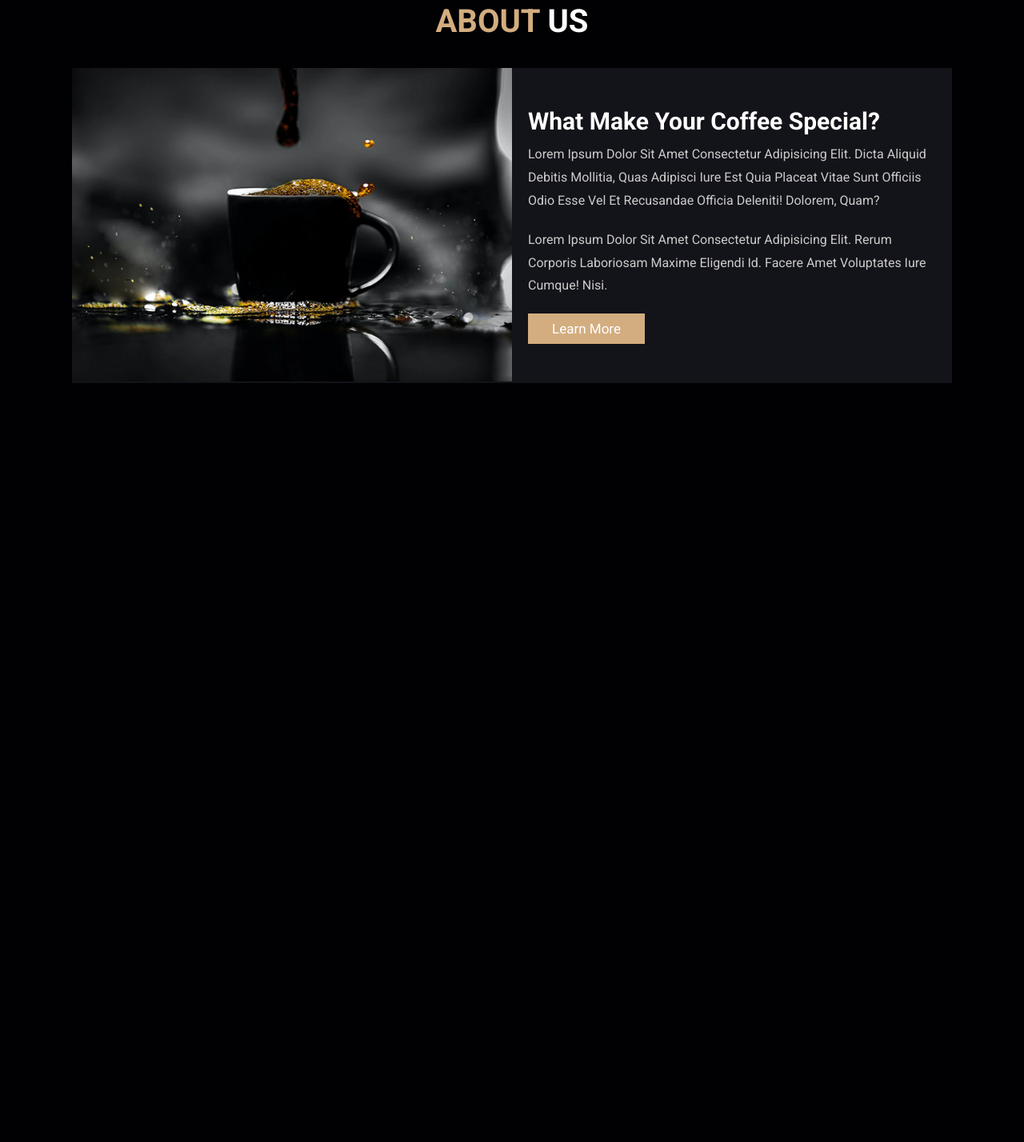
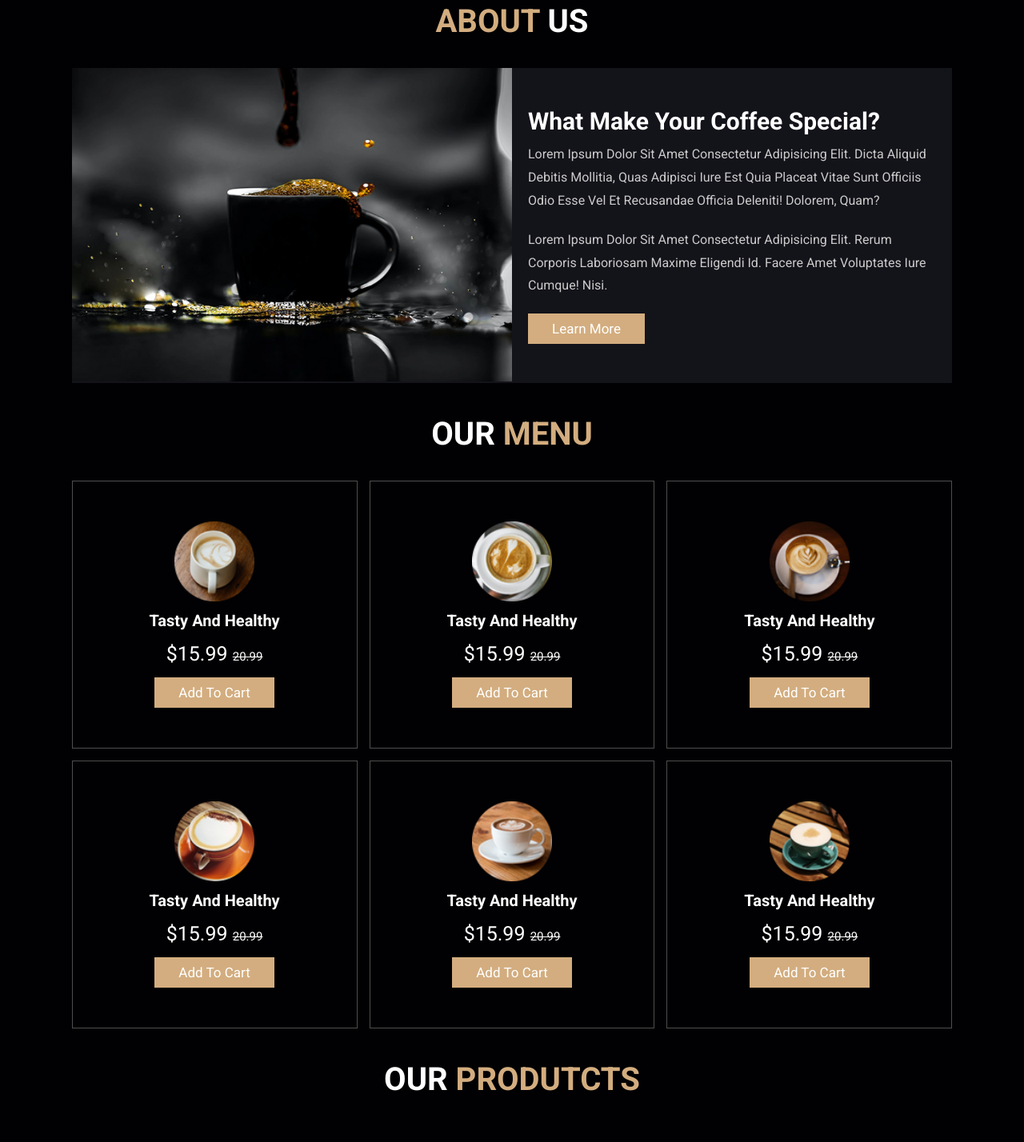
Before and after one commit to devhiderlan/coffee-shop-website, a plain HTML site: page index.html in a window 1280 px wide. Shown: the part 817-2245 px from the top of the page at 80% size. Before the commit the page ends 1316 px from the top, so only its background shows below. Drawn offline with Linux system fonts and the light colour scheme.

Commit message:
Finalizado estrutura e estilização do menu

```diff
--- a/Assets/css/style.css
+++ b/Assets/css/style.css
@@ -73,6 +73,8 @@ section {
 .btn:hover {
   letter-spacing: 0.2rem;
 }
+
+/* Header Section */
 
 .header {
   background: var(--bg);
@@ -213,6 +215,8 @@ section {
   text-align: center;
 }
 
+/* Home Section */
+
 .home {
   min-height: 100vh;
   display: flex;
@@ -237,6 +241,8 @@ section {
   line-height: 1.8;
   color: #eee;
 }
+
+/* About Section */
 
 .about .row {
   display: flex;
@@ -269,6 +275,52 @@ section {
   padding: 1rem 0;
   line-height: 1.8;
 }
+
+/* Menu Section */
+
+.menu .box-container {
+  display: grid;
+  grid-template-columns: repeat(auto-fit, minmax(30rem, 1fr));
+  gap: 1.5rem;
+}
+
+.menu .box-container .box {
+  padding: 5rem;
+  text-align: center;
+  border: var(--border);
+}
+
+.menu .box-container .box img {
+  height: 10rem;
+}
+
+.menu .box-container .box h3 {
+  color: #fff;
+  font-size: 2rem;
+  padding: 1rem 0;
+}
+
+.menu .box-container .box .price {
+  color: #fff;
+  font-size: 2.5rem;
+  padding: .5rem 0;
+}
+
+.menu .box-container .box .price span {
+  font-size: 1.5rem;
+  text-decoration: line-through;
+}
+
+.menu .box-container .box:hover {
+  background: #fff;
+}
+
+.menu .box-container .box:hover > *{
+  color: var(--black);
+}
+
+
+
 
 
 
--- a/index.html
+++ b/index.html
@@ -15,7 +15,7 @@
   <body>
     <header class="header">
       <a href="#">
-            <img src="./Assets/images/logo.png" alt="logo">
+        <img src="./Assets/images/logo.png" alt="logo" />
       </a>
       <nav class="navbar">
         <a href="#home">home</a>
@@ -30,18 +30,18 @@
       <div class="icons">
         <div class="fas fa-search" id="search-btn"></div>
         <div class="fas fa-shopping-cart" id="cart-btn"></div>
-            <div class="fas fa-bars " id="menu-btn"></div>
+        <div class="fas fa-bars" id="menu-btn"></div>
       </div>
 
       <div class="search-form">
-          <input type="search" id="search-box" placeholder="search here...">
+        <input type="search" id="search-box" placeholder="search here..." />
         <label for="search-box" class="fas fa-search"></label>
       </div>
 
       <div class="cart-items-container">
         <div class="cart-item">
           <span class="fas fa-times"></span>
-            <img src="./Assets/images/cart-item-1.png" alt="">
+          <img src="./Assets/images/cart-item-1.png" alt="" />
           <div class="content">
             <h3>cart item 01</h3>
             <div class="price">$15.99/-</div>
@@ -50,7 +50,7 @@
 
         <div class="cart-item">
           <span class="fas fa-times"></span>
-            <img src="./Assets/images/cart-item-2.png" alt="">
+          <img src="./Assets/images/cart-item-2.png" alt="" />
           <div class="content">
             <h3>cart item 02</h3>
             <div class="price">%15.99/-</div>
@@ -59,7 +59,7 @@
 
         <div class="cart-item">
           <span class="fas fa-times"></span>
-            <img src="./Assets/images/cart-item-3.png" alt="">
+          <img src="./Assets/images/cart-item-3.png" alt="" />
           <div class="content">
             <h3>cart item 03</h3>
             <div class="price">$15.99/-</div>
@@ -68,7 +68,7 @@
 
         <div class="cart-item">
           <span class="fas fa-times"></span>
-            <img src="./Assets/images/cart-item-4.png" alt="">
+          <img src="./Assets/images/cart-item-4.png" alt="" />
           <div class="content">
             <h3>cart item 04</h3>
             <div class="price">$15.99/-</div>
@@ -81,32 +81,91 @@
     <section class="home" id="home">
       <div class="content">
         <h3>fresh coffee in the morning</h3>
-        <p>Lorem ipsum dolor, sit amet consectetur adipisicing elit. Asperiores ipsum molestiae facere exercitationem deserunt, reiciendis voluptatem.</p>
+        <p>
+          Lorem ipsum dolor, sit amet consectetur adipisicing elit. Asperiores
+          ipsum molestiae facere exercitationem deserunt, reiciendis voluptatem.
+        </p>
         <a href="" class="btn">get yours now</a>
       </div>
     </section>
 
     <section class="about" id="about">
-      <h1 class="heading"><span>about</span> us </h1>
+      <h1 class="heading"><span>about</span> us</h1>
 
       <div class="row">
-
         <div class="image">
-          <img src="./Assets/images/about-img.jpeg" alt="">
+          <img src="./Assets/images/about-img.jpeg" alt="" />
         </div>
 
         <div class="content">
           <h3>what make your coffee special?</h3>
-          <p>Lorem ipsum dolor sit amet consectetur adipisicing elit. Dicta aliquid debitis mollitia, quas adipisci iure est quia placeat vitae sunt officiis odio esse vel et recusandae officia deleniti! Dolorem, quam?</p>
-          <p>Lorem ipsum dolor sit amet consectetur adipisicing elit. Rerum corporis laboriosam maxime eligendi id. Facere amet voluptates iure cumque! Nisi.</p>
+          <p>
+            Lorem ipsum dolor sit amet consectetur adipisicing elit. Dicta
+            aliquid debitis mollitia, quas adipisci iure est quia placeat vitae
+            sunt officiis odio esse vel et recusandae officia deleniti! Dolorem,
+            quam?
+          </p>
+          <p>
+            Lorem ipsum dolor sit amet consectetur adipisicing elit. Rerum
+            corporis laboriosam maxime eligendi id. Facere amet voluptates iure
+            cumque! Nisi.
+          </p>
           <a href="#" class="btn">learn more</a>
         </div>
+      </div>
+    </section>
 
+    <section class="menu" id="menu">
+      <h1 class="heading">our <span> menu </span></h1>
+
+      <div class="box-container">
+
+        <div class="box">
+          <img src="./Assets/images/menu-1.png" alt="" />
+          <h3>tasty and healthy</h3>
+          <div class="price">$15.99 <span>20.99</span></div>
+          <a href="#" class="btn">add to cart</a>
+        </div>
+          <div class="box">
+            <img src="./Assets/images/menu-2.png" alt="" />
+            <h3>tasty and healthy</h3>
+            <div class="price">$15.99 <span>20.99</span></div>
+            <a href="#" class="btn">add to cart</a>
           </div>
 
+          <div class="box">
+            <img src="./Assets/images/menu-3.png" alt="" />
+            <h3>tasty and healthy</h3>
+            <div class="price">$15.99 <span>20.99</span></div>
+            <a href="#" class="btn">add to cart</a>
+          </div>
+
+          <div class="box">
+            <img src="./Assets/images/menu-4.png" alt="" />
+            <h3>tasty and healthy</h3>
+            <div class="price">$15.99 <span>20.99</span></div>
+            <a href="#" class="btn">add to cart</a>
+          </div>
+
+          <div class="box">
+            <img src="./Assets/images/menu-5.png" alt="" />
+            <h3>tasty and healthy</h3>
+            <div class="price">$15.99 <span>20.99</span></div>
+            <a href="#" class="btn">add to cart</a>
+          </div>
+
+          <div class="box">
+            <img src="./Assets/images/menu-6.png" alt="" />
+            <h3>tasty and healthy</h3>
+            <div class="price">$15.99 <span>20.99</span></div>
+            <a href="#" class="btn">add to cart</a>
+          </div>
+      </div>
     </section>
 
-
+    <section class="products" id="products">
+      <h1 class="heading">our <span>produtcts</span></h1>
+    </section>
 
     <script src="./Assets/js/script.js"></script>
   </body>
```
Lines whose indentation alone changed are shown as unchanged.
